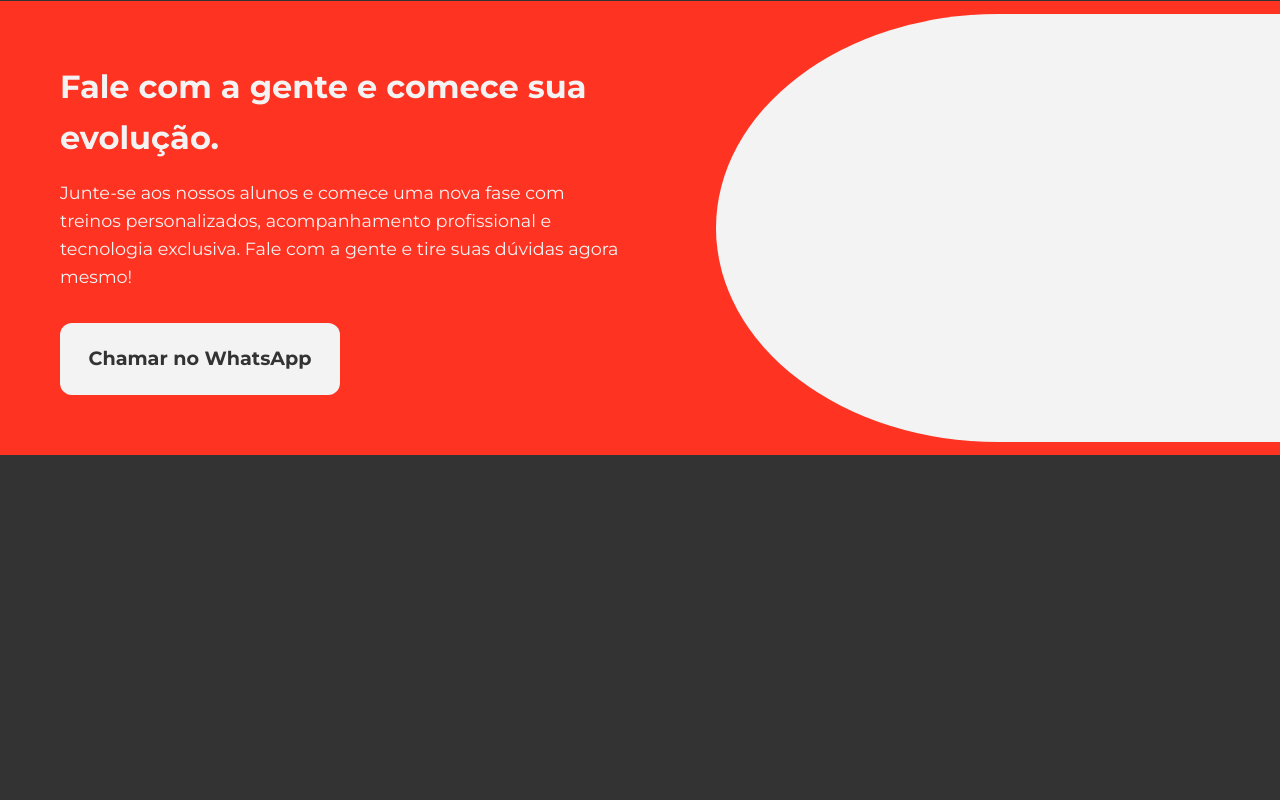
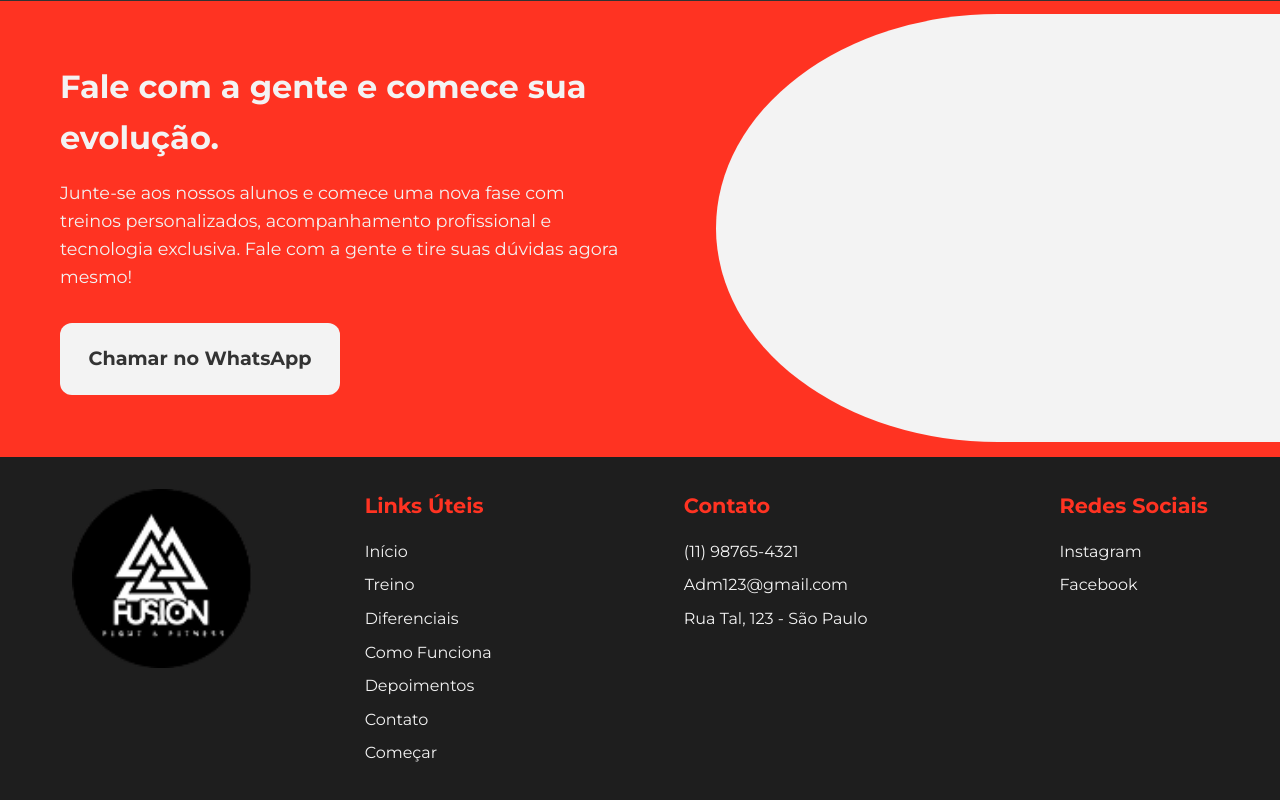
Before and after one commit to ArthurCarvalhoCosta/fusion-site, a React (Vite) app in the folder frontend/: page / in a window 1280 px wide. Shown: the part 3536-4336 px from the top of the page. Before the commit the page ends 3991 px from the top, so only its background shows below. Built offline with nearby package versions, Linux system fonts and the light colour scheme.

Commit message:
footer finalizado

```diff
--- a/frontend/src/Home/CallToAction/CallToAction.jsx
+++ b/frontend/src/Home/CallToAction/CallToAction.jsx
@@ -3,7 +3,7 @@ import "./CallToAction.css";
 
 export const CallToAction = () => {
   return (
-    <section className="call-to-action" id="contato">
+    <section className="call-to-action" id="Start">
       <div className="cta-content">
         <h2>Fale com a gente e comece sua evolução.</h2>
         <p>
--- a/frontend/src/Home/Home.jsx
+++ b/frontend/src/Home/Home.jsx
@@ -1,4 +1,5 @@
 import { Header } from '../components/Header/Header.jsx'
+import { Footer } from '../components/Footer/Footer.jsx'
 import { HeroSection } from './HeroSection/Hero.jsx'
 import { AboutFusion } from './AboutFusion/AboutFusion.jsx'
 import { Differentials } from './Differentials/Differentials.jsx'
@@ -18,6 +19,7 @@ export const Home = () => {
       <Testimonials />
       <Contact />
       <CallToAction />
+      <Footer />
     </>
   )
 }
--- /dev/null
+++ b/frontend/src/components/Footer/Footer.css
@@ -0,0 +1,48 @@
+.footer {
+  background-color: #1e1e1e;
+  padding: 2rem;
+  display: flex;
+  justify-content: space-around;
+  align-items: flex-start;
+  flex-wrap: wrap;
+  gap: 2rem;
+  border-top: 2px solid var(--primary-color);
+}
+
+.footer-logo img {
+  width: 180px;
+  height: auto;
+}
+
+.footer-columns {
+  display: flex;
+  gap: 12rem;
+  flex-wrap: wrap;
+}
+
+.footer-column h3 {
+  color: var(--primary-color);
+  font-size: 1.3rem;
+  margin-bottom: 1rem;
+}
+
+.footer-column ul {
+  list-style: none;
+  padding: 0;
+}
+
+.footer-column ul li,
+.footer-column p {
+  color: var(--light-color);
+  margin-bottom: 0.5rem;
+  font-size: 1rem;
+}
+
+.footer-column a {
+  color: var(--light-color);
+  transition: color 0.3s;
+}
+
+.footer-column a:hover {
+  color: var(--primary-color);
+}
--- /dev/null
+++ b/frontend/src/components/Footer/Footer.jsx
@@ -0,0 +1,41 @@
+import React from "react";
+import "./Footer.css";
+import logo from "../../assets/img/logo.png";
+
+export const Footer = () => {
+  return (
+    <footer className="footer">
+      <div className="footer-logo">
+        <img src={logo} alt="Fusion Logo" />
+      </div>
+
+      <div className="footer-columns">
+        <div className="footer-column">
+          <h3>Links Úteis</h3>
+          <ul>
+            <li><a href="#Home">Início</a></li>
+            <li><a href="#Training">Treino</a></li>
+            <li><a href="#Differentials">Diferenciais</a></li>
+            <li><a href="#HowItWorks">Como Funciona</a></li>
+            <li><a href="#Testimonials">Depoimentos</a></li>
+            <li><a href="#Contact">Contato</a></li>
+            <li><a href="#Start">Começar</a></li>
+          </ul>
+        </div>
+
+        <div className="footer-column">
+          <h3>Contato</h3>
+          <p>(11) 98765-4321</p>
+          <p>Adm123@gmail.com</p>
+          <p>Rua Tal, 123 - São Paulo</p>
+        </div>
+
+        <div className="footer-column">
+          <h3>Redes Sociais</h3>
+          <p>Instagram</p>
+          <p>Facebook</p>
+        </div>
+      </div>
+    </footer>
+  );
+};
```
